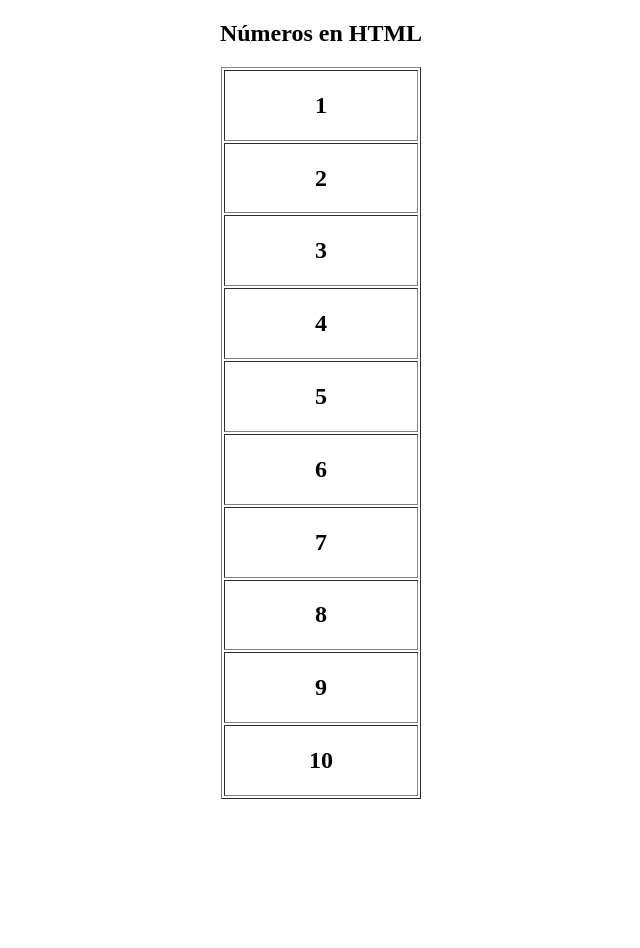
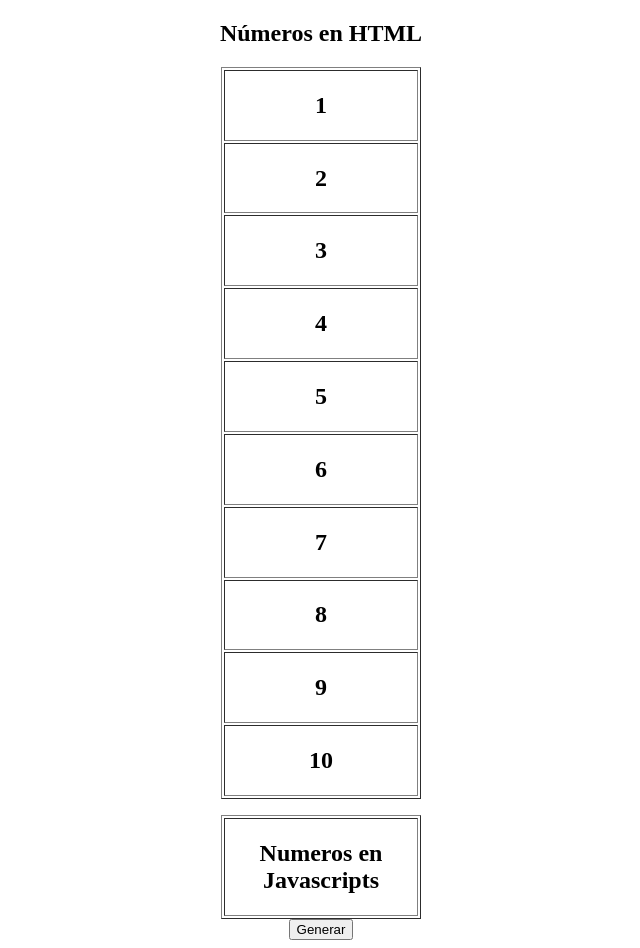
Before and after one commit to aylintapia/ejercicio1, a plain HTML site: page index.html in a window 1280 px wide. Shown: the whole page, without its empty margins (319-959 px from the left). Before the commit the page ends 807 px from the top, so only its background shows below. Drawn offline with Linux system fonts and the light colour scheme.

Commit message:
v2-se creo interactividad java

```diff
--- a/index.html
+++ b/index.html
@@ -5,9 +5,9 @@
 <title>Documento sin título</title>
 </head>
 
-<body>
+<body align="center">
 <h2 align="center"><strong>Números en HTML</strong></h2>
-<table width="200" border="1" align="center">
+<table width="200" border="1" align="center" >
   <tr>
     <td align="center"><h2><strong>1</strong></h2></td>
   </tr>
@@ -39,5 +39,15 @@
     <td align="center"><h2><strong>10</strong></h2></td>
   </tr>
 </table>
+<p>
+  <script src="js/scripts.js"></script>
+</p>
+
+    <table width="200" align="center" border="1" id="tablaNumeros">
+  <tr>
+    <td align="center"><h2><strong>Numeros en Javascripts</strong></h2></td>
+  </tr>
+</table>
+<input type="submit" name="boton" id="boton" value="Generar" onClick="mostrarNumeros()">
 </body>
 </html>
--- a/js/scripts.js
+++ b/js/scripts.js
@@ -1 +1,8 @@
 // JavaScript Document
+function mostrarNumeros(){
+	for (var i=0;i<=10;i++){
+		document.getElementById("tablaNumeros").innerHTML += "<tr><td>" +i+"</td></tr>";
+
+	}
+
+}
```
